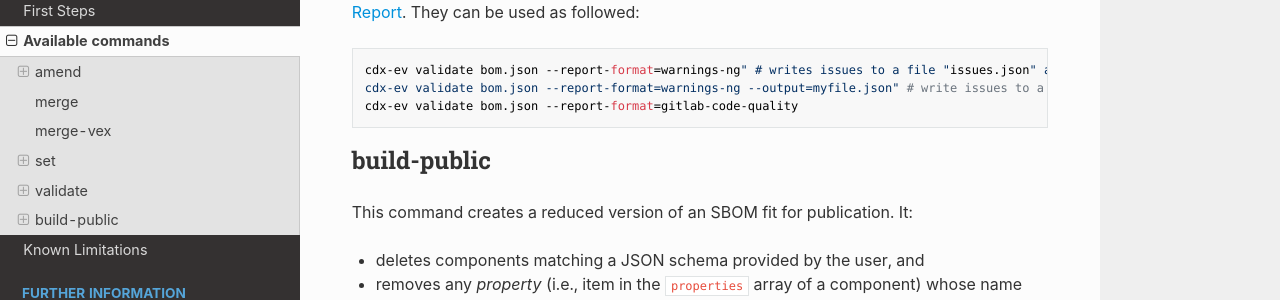
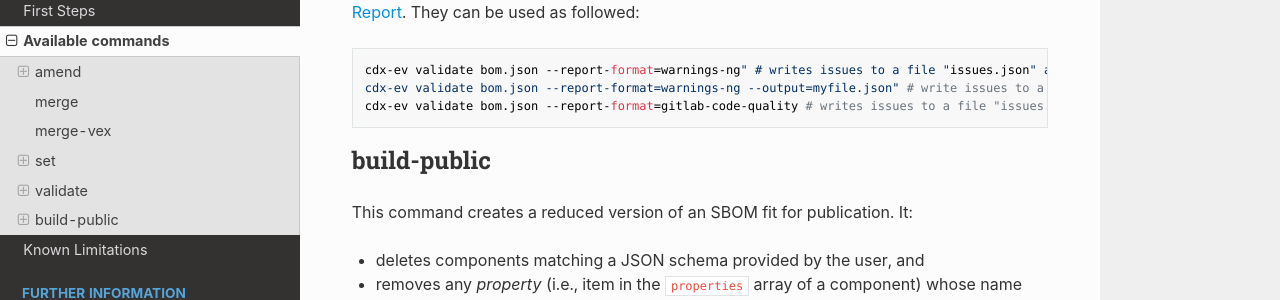
Before and after one commit to Festo-se/cyclonedx-editor-validator, an MkDocs documentation site: the page built from docs/available_commands.md, in a window 1280 px wide and 900 px high, scrolled down 6209 px. Shown: the part 161-461 px from the top of the window. Built offline with MkDocs 1.6.1, drawn with Linux system fonts in a browser that asks for light colours; nearby versions of some CDN libraries; some web fonts are replaced.

Commit message:
docs: add information about default output for gitlab-code-quality report

```diff
--- a/docs/available_commands.md
+++ b/docs/available_commands.md
@@ -210,7 +210,7 @@ Currently, two formats are supported: The [warnings-ng-plugin](https://github.co
 
     cdx-ev validate bom.json --report-format=warnings-ng" # writes issues to a file "issues.json" and stdout
     cdx-ev validate bom.json --report-format=warnings-ng --output=myfile.json" # write issues to a file "myfile.json" and stdout
-    cdx-ev validate bom.json --report-format=gitlab-code-quality
+    cdx-ev validate bom.json --report-format=gitlab-code-quality # writes issues to a file "issues.json" and stdout
 
 ## build-public
 
```
